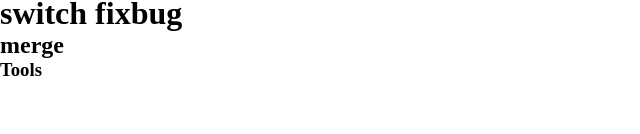
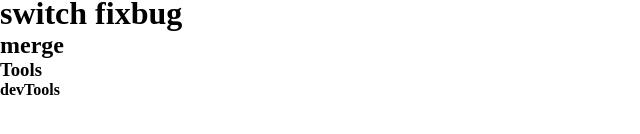
Before and after one commit to faelssim/git-study, a plain HTML site: page index.html in a window 1280 px wide. Shown: the part 154-288 px from the top of the page, 0-640 px from the left. Drawn offline with Linux system fonts and the light colour scheme.

```diff
--- a/index.html
+++ b/index.html
@@ -28,5 +28,6 @@
         <h1>switch fixbug</h1>
         <h2>merge</h2>
         <h3>Tools</h3>
+        <h4>devTools</h4>
     </body>
 </html>
```
